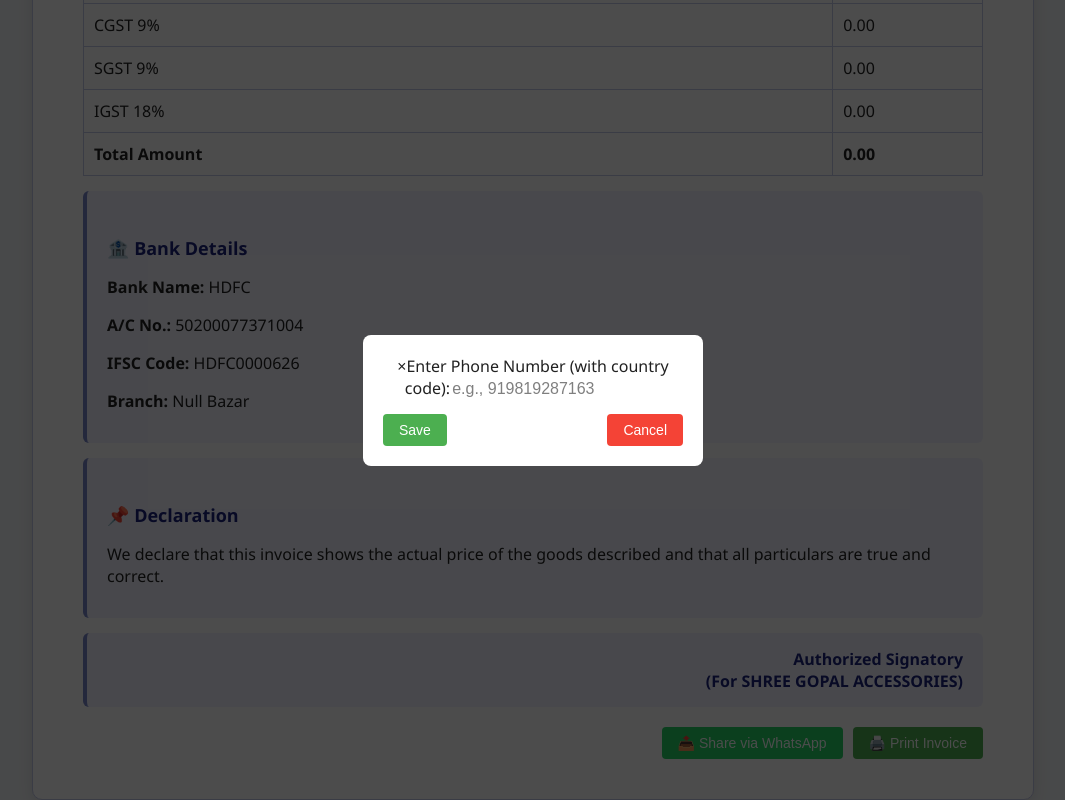
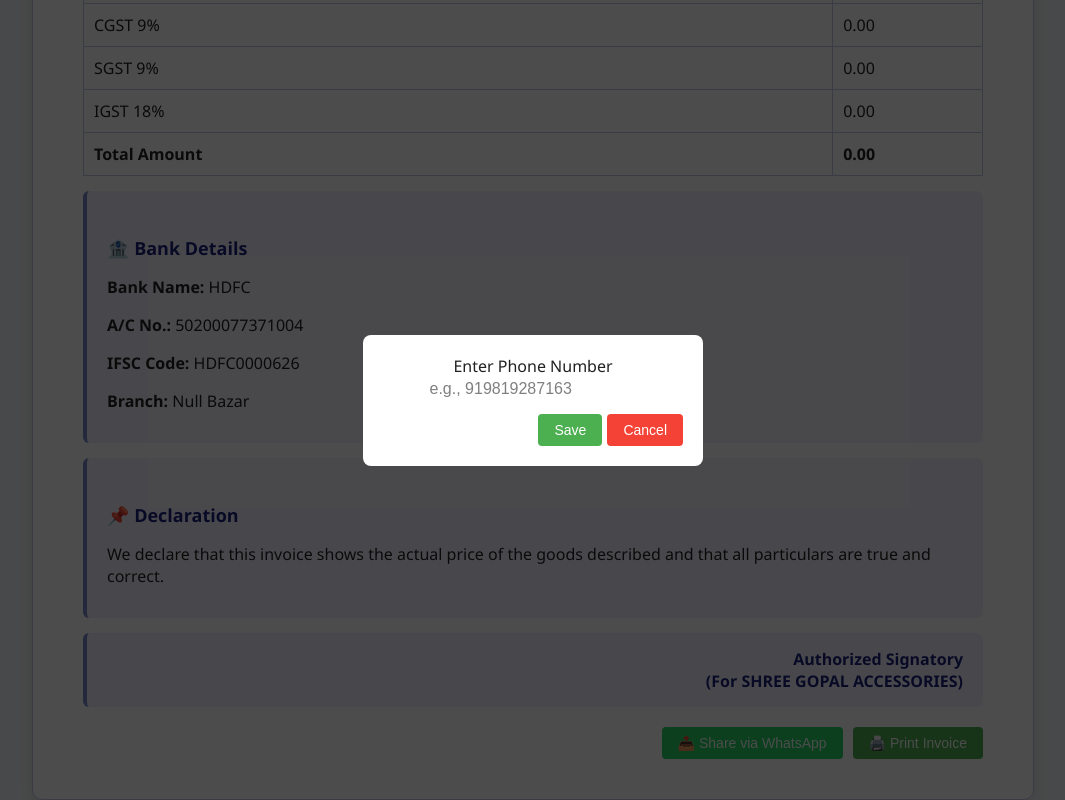
Before and after one commit to chourasia0786/invoice-app, a React (Create React App) app: page / in a window 1280 px wide. Both pictures are taken after a click on the button "📤 Share via WhatsApp". Shown: the part 772-1572 px from the top of the page, without its empty margins (107-1172 px from the left). Built offline with nearby package versions, Linux system fonts and the light colour scheme; the HTML template or start-up script is replaced by a standard one.

Commit message:
css added

```diff
--- a/src/TaxInvoice.js
+++ b/src/TaxInvoice.js
@@ -298,8 +298,8 @@ const TaxInvoice = () => {
       {showModal && (
   <div className="modal">
     <div className="modal-content">
-      <span className="close" onClick={closeModal}>&times;</span>
-      <label htmlFor="phone-number">Enter Phone Number (with country code):</label>
+
+      <label htmlFor="phone-number">Enter Phone Number </label>
       <input
         type="text"
         id="phone-number"
--- a/src/styles.css
+++ b/src/styles.css
@@ -229,12 +229,18 @@ input::placeholder {
   text-align: center;
   color: #212121; /* Ensure text color is dark enough */
 }
+
 .modal-content .button-group {
   display: flex;
-  justify-content: space-between;
-  gap: 10px;
+  justify-content: flex-end; /* Align buttons to the right */
   margin-top: 15px;
 }
+
+.save-button, .cancel-button {
+  margin-left: 5px; /* Minimal space between buttons */
+}
+
+
 
 .modal-content button {
   padding: 8px 16px;
```
